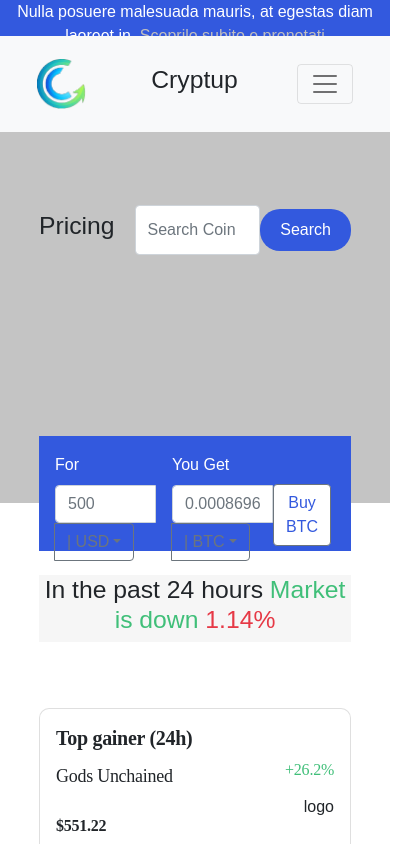
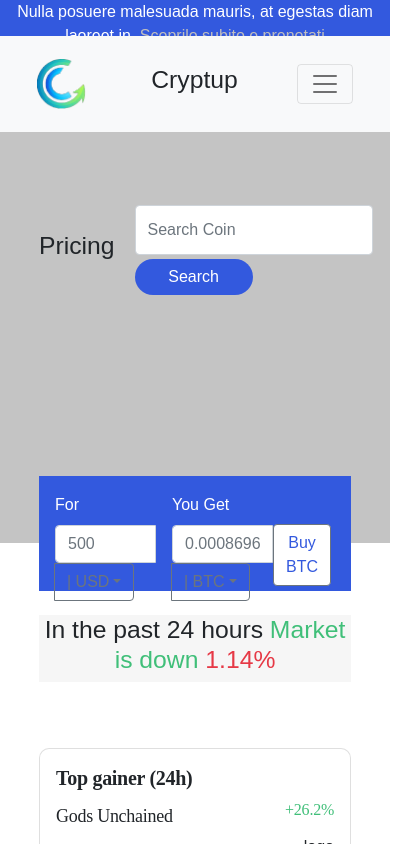
Before and after one commit to rased100/Crypto-Currency-client, a React (Create React App) app: page / in a window 390 px wide. Shown: the top 844 px of the page, 418 px wide, since content can reach past the window. Built offline with nearby package versions, Linux system fonts and the light colour scheme.

Commit message:
mob responsive

```diff
--- a/src/pages/Footer/Footer.css
+++ b/src/pages/Footer/Footer.css
@@ -15,7 +15,17 @@
 .fTopSection{
     height: 287px;
     background-color: #3359DE;
+    display: flex;
+    justify-content: space-around;
+    align-items: center;
 }
+
+@media screen and (max-width: 750px) {
+    .fTopSection{
+        display: grid;
+    }
+  }
+
 .fBottomSection{
     background-color: #2C4FCA;
 }
--- a/src/pages/Footer/Footer.js
+++ b/src/pages/Footer/Footer.js
@@ -5,7 +5,7 @@
 const Footer = () => {
     return (
         <div className='fContainer'>
-            <div className='d-flex justify-content-around align-items-center fTopSection'>
+            <div className='fTopSection'>
                 <div className='footerIcon'>
                     <img src={cryptupLogo} alt="" />
                 </div>
--- a/src/pages/HeaderComponent/HeaderComponent.css
+++ b/src/pages/HeaderComponent/HeaderComponent.css
@@ -11,24 +11,34 @@
     margin-bottom: 133px;
 }
 .inputCoin{
-    margin-left: 20px;
     height: 50px;
     width: 407px;
     z-index: 1;
 }
+.inputStyle{
+    display: flex;
+}
 
 @media screen and (max-width: 750px) {
     .inputCoin{
+        margin-left: 20px;
         height: 50px;
-        width: 100%;
+        width: 120%;
+        padding-right: 45px;
         z-index: 1;
     }
+    .inputStyle{
+        display: grid;
+    }
+    .inputStyle Button{
+       width: 50%;
+       margin-left: 20px;
+    }
+
   }
 
-.inputBtn{
-    /* position: relative;
-    left: -100px; */
-    height: 42px;
+.inputStyle Button{
+    /* height: 42px; */
     margin-top: 4px;
     background-color: #3359DE;
     color: white;
--- a/src/pages/HeaderComponent/HeaderComponent.js
+++ b/src/pages/HeaderComponent/HeaderComponent.js
@@ -11,7 +11,7 @@
                         <h2>Pricing</h2>
                     </div>
                     <div className='headerMargin'>
-                        <div className='d-flex'>
+                        <div className='inputStyle'>
                             <InputGroup className="inputCoin">
                                 <FormControl
                                     placeholder="Search Coin"
@@ -19,7 +19,7 @@
                                     aria-describedby="basic-addon2"
                                 />
                             </InputGroup>
-                            <Button className='inputBtn' variant="outline-secondary" id="button-addon2">
+                            <Button className=''>
                                 Search
                             </Button>
                         </div>
--- a/src/pages/Register/Register.css
+++ b/src/pages/Register/Register.css
@@ -12,11 +12,17 @@
     width: 477px;
     z-index: 1;
 }
+.regStyle{
+    display: flex;
+}
 @media screen and (max-width: 750px) {
     .inputReg{
         height: 50px;
         width: 100%;
         z-index: 1;
+    }
+    .regStyle{
+        display: grid;
     }
   }
 .regBtn{
--- a/src/pages/Register/Register.js
+++ b/src/pages/Register/Register.js
@@ -9,7 +9,7 @@
                 <div>
                     <h4>Register and start trading</h4>
                     <p>Start trading in just 2 minutes</p>
-                    <div className='d-flex'>
+                    <div className='regStyle'>
                         <InputGroup className="inputReg">
                             <FormControl
                                 placeholder="Search Coin"
```
